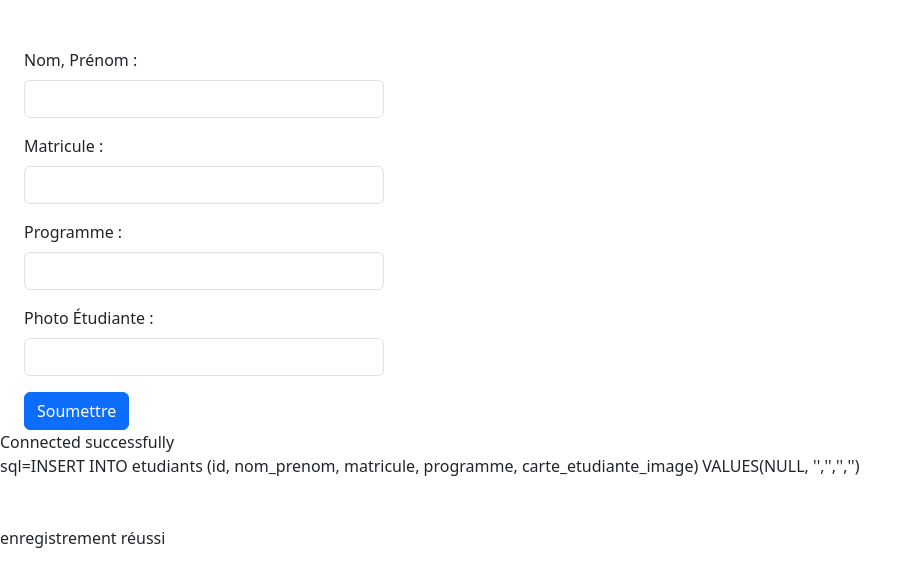
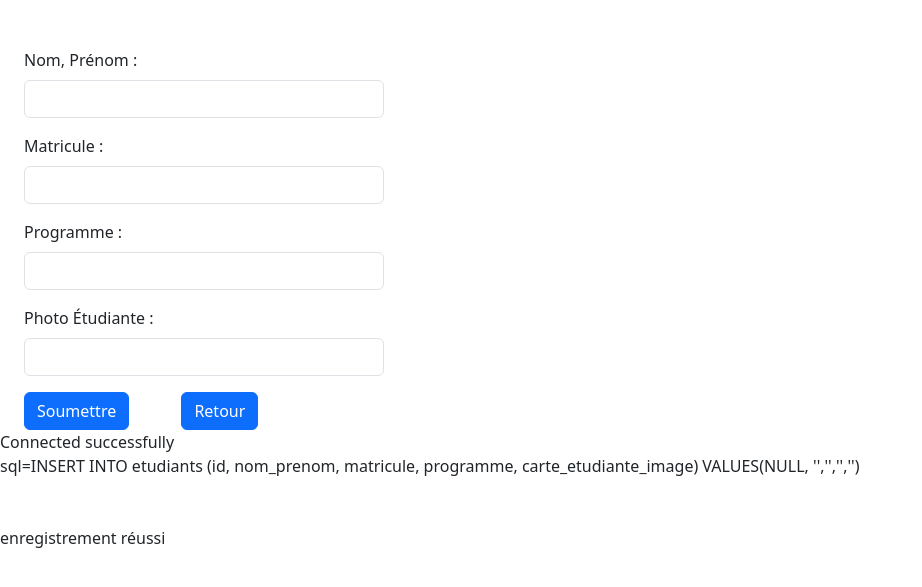
Before and after one commit to 1Samoth/Web_III, a PHP site: page /studentsBD/ajouter.php in a window 1280 px wide. Shown: the top 587 px of the page, without its empty margins (0-922 px from the left). Run offline with PHP 8.4, Linux system fonts and the light colour scheme; data that the repository does not hold is empty.

Commit message:
version finale avec modification & supprimer -T

```diff
--- a/studentsBD/ajouter.php
+++ b/studentsBD/ajouter.php
@@ -81,6 +81,8 @@
                 <input type="text" class="form-control" name="carte_etudiante_image" value="<?php echo $carte_etudiante_image ?>">
             </div>
             <button type="submit" class="btn btn-primary mx-4">Soumettre</button>
+            <button class="btn btn-primary mx-4"><a href='index.php' style="color:white; text-decoration:none;">Retour</a></button>
+
         </form>
 
     <?php
--- a/studentsBD/modifier.php
+++ b/studentsBD/modifier.php
@@ -127,7 +127,7 @@
                 <input type="hidden" class="form-control" name="id_post" value="<?php echo $row['id'] ?>">
 
             <button type="submit" class="btn btn-primary mx-4">Soumettre</button>
-
+            <button class="btn btn-primary mx-4"><a href='index.php' style="color:white; text-decoration:none;">Retour</a></button>
         </form>
 
     <?php
```
